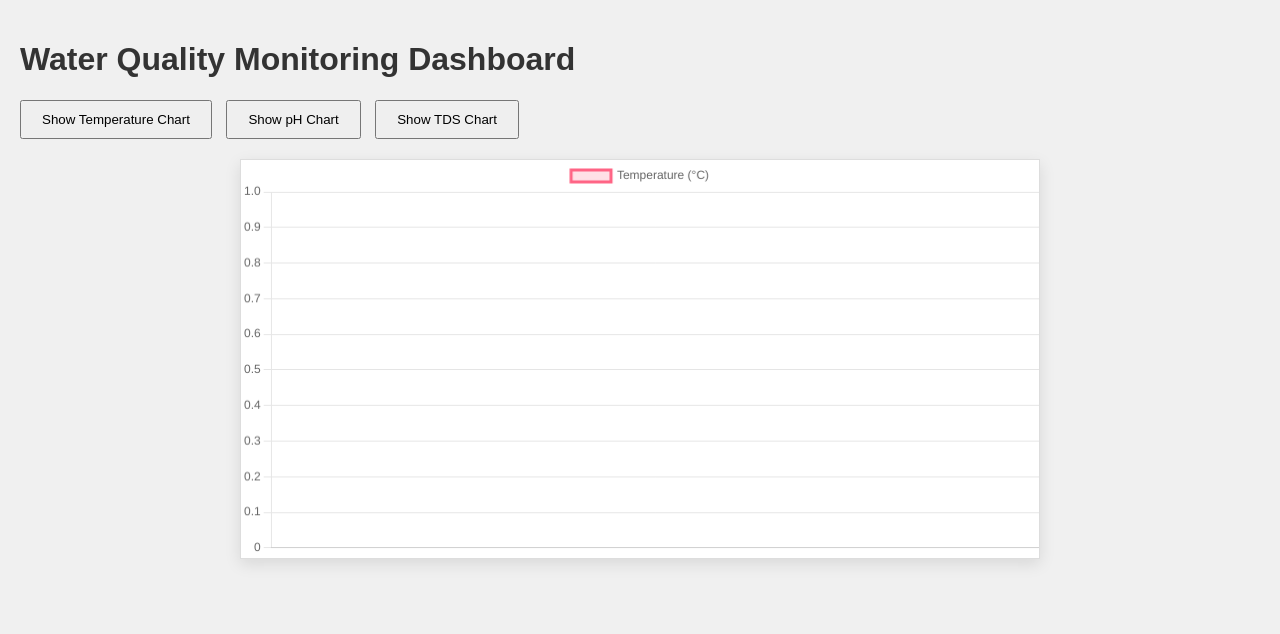
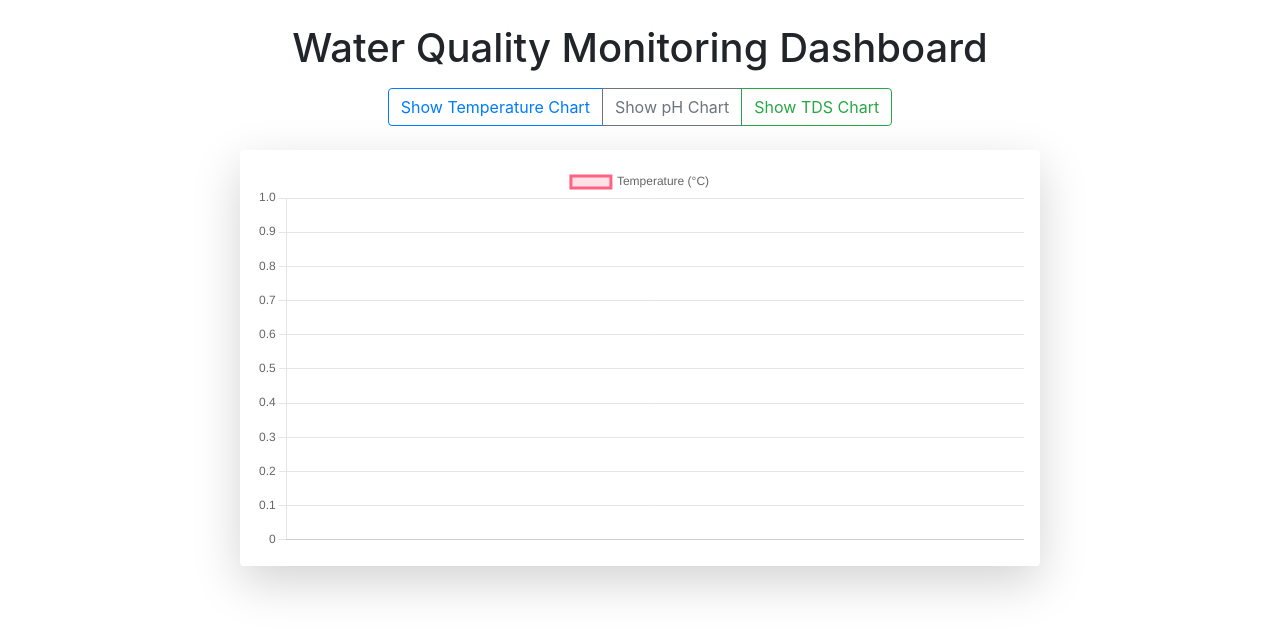
Before and after one commit to thaitri2005/Water-Monitoring-and-Real-Time-Data-Analysis, a website: page public/index.html in a window 1280 px wide. Drawn offline with nearby package versions, Linux system fonts and the light colour scheme; no server answers.

Commit message:
front end change - use boostrap

```diff
--- a/public/css/style.css
+++ b/public/css/style.css
@@ -1,12 +1,5 @@
 body {
-    font-family: Arial, sans-serif;
-    padding: 20px;
-    margin: 0;
-    background-color: #f0f0f0;
-}
-
-h1 {
-    color: #333;
+    background-color: #f8f9fa;
 }
 
 #chartContainer {
@@ -15,15 +8,19 @@ h1 {
 }
 
 .chart {
-    width: 100%; /* Chart take the full width of its container */
+    width: 100%;
     height: 400px;
-    background-color: #fff;
-    border: 1px solid #ddd;
-    box-shadow: 0 5px 15px rgba(0,0,0,0.1);
 }
+
 
 button {
     padding: 10px 20px;
     margin-right: 10px;
     cursor: pointer;
 }
+
+button.active {
+    background-color: #007bff;
+    color: #fff;
+    border: 1px solid #007bff;
+}
--- a/public/index.html
+++ b/public/index.html
@@ -4,19 +4,26 @@
     <meta charset="UTF-8">
     <title>Water Quality Monitoring Dashboard</title>
     <link rel="stylesheet" href="css/style.css">
+    <link rel="stylesheet" href="https://stackpath.bootstrapcdn.com/bootstrap/4.5.2/css/bootstrap.min.css">
 </head>
 <body>
-    <div id="greeting">
-        <h1>Water Quality Monitoring Dashboard</h1>
-        <button id="showTempChart">Show Temperature Chart</button>
-        <button id="showPhChart">Show pH Chart</button>
-        <button id="showTdsChart">Show TDS Chart</button>
+    <div class="container mt-4">
+        <div class="text-center mb-4">
+            <h1 class="mb-3">Water Quality Monitoring Dashboard</h1>
+            <div class="btn-group" role="group" aria-label="Chart Controls">
+                <button type="button" id="showTempChart" class="btn btn-outline-primary">Show Temperature Chart</button>
+                <button type="button" id="showPhChart" class="btn btn-outline-secondary">Show pH Chart</button>
+                <button type="button" id="showTdsChart" class="btn btn-outline-success">Show TDS Chart</button>
+            </div>
+        </div>
+        <div id="chartContainer" class="shadow-lg p-3 mb-5 bg-white rounded">
+            <canvas id="tempChart" class="chart"></canvas>
+            <canvas id="phChart" class="chart" style="display:none;"></canvas>
+            <canvas id="tdsChart" class="chart" style="display:none;"></canvas>
+        </div>
     </div>
-    <div id="chartContainer">
-        <canvas id="tempChart" class="chart"></canvas>
-        <canvas id="phChart" class="chart" style="display:none;"></canvas>
-        <canvas id="tdsChart" class="chart" style="display:none;"></canvas>
-    </div>
+
+
     <script src="https://cdn.jsdelivr.net/npm/chart.js"></script>
     <script src="/socket.io/socket.io.js"></script>
     <script src="js/app.js"></script>
```
Also changed, not shown: public/js/app.js (+9 -0 lines).
